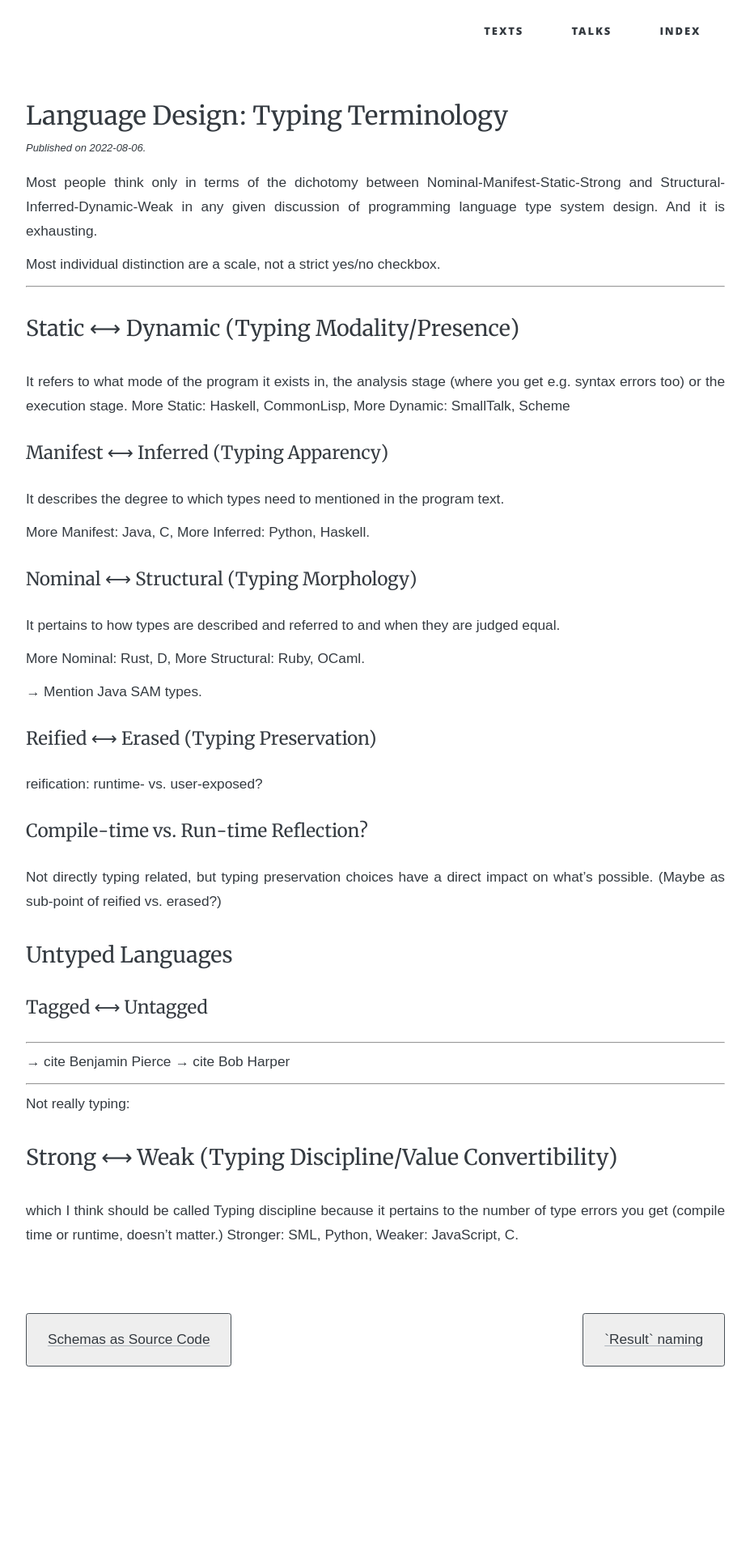
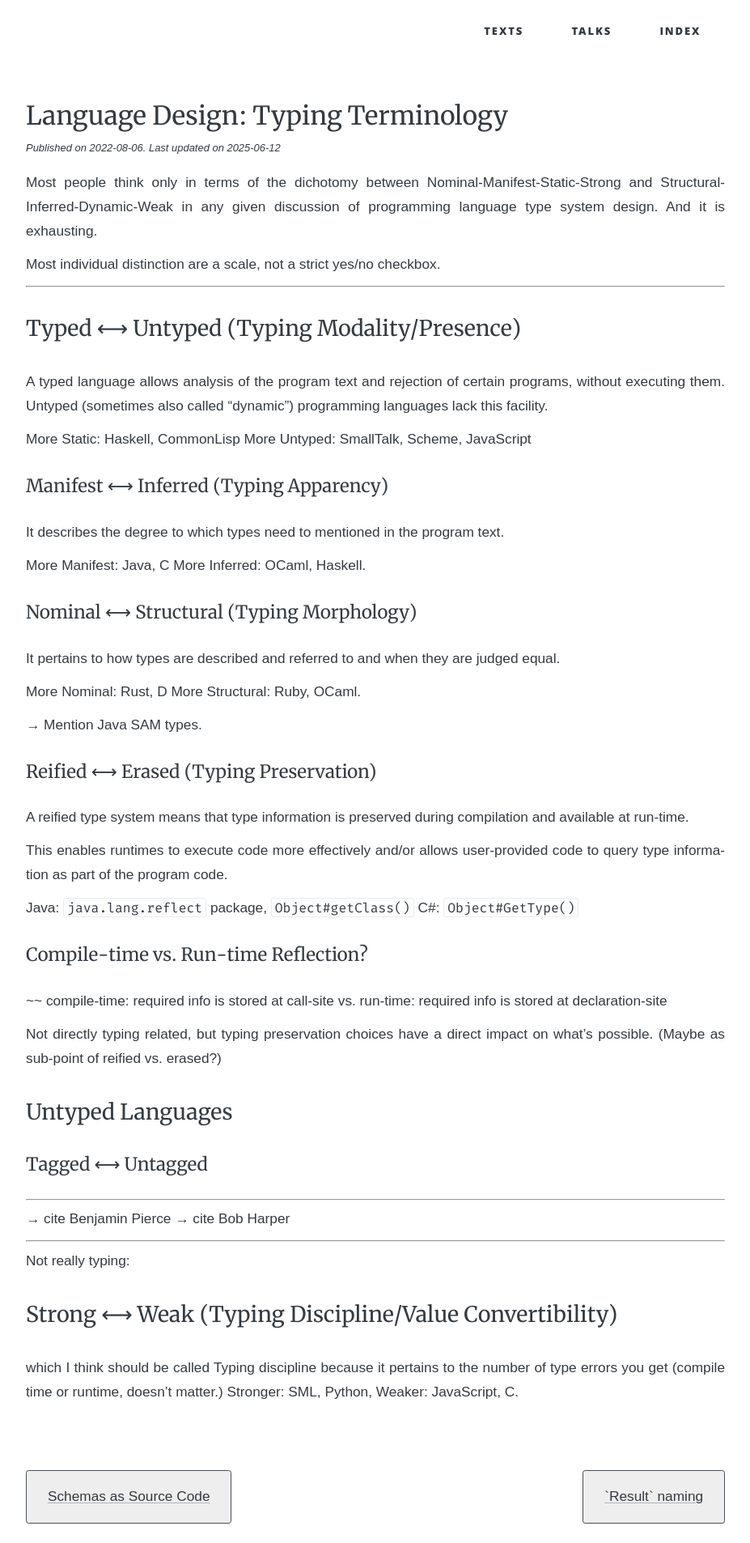
Before and after one commit to soc/soc.me, a Jekyll site: the page built from _languages/typing-terminology.md, in a window 1280 px wide. Shown: the whole page at 81% size, without its empty margins (176-1103 px from the left). Built offline with Jekyll 4.4.1, drawn with Linux system fonts in a browser that asks for light colours; some web fonts are replaced; before the commit the page ends 1712 px from its top, so only the background shows below that.

Commit message:
work on "Language Design: Typing Terminology"

```diff
--- a/_languages/typing-terminology.md
+++ b/_languages/typing-terminology.md
@@ -1,6 +1,7 @@
 ---
 title:  "Language Design: Typing Terminology"
 date:   2022-08-06
+update: 2025-06-12
 ---
 
 Most people think only in terms of the dichotomy between Nominal-Manifest-Static-Strong and Structural-Inferred-Dynamic-Weak in any given discussion of programming language type system design. And it is exhausting.
@@ -9,29 +10,43 @@ Most individual distinction are a scale, not a strict yes/no checkbox.
 
 ---
 
-## Static ⟷ Dynamic (Typing Modality/Presence)
+## Typed ⟷ Untyped (Typing Modality/Presence)
 
-It refers to what mode of the program it exists in, the analysis stage (where you get e.g. syntax errors too) or the execution stage. More Static: Haskell, CommonLisp, More Dynamic: SmallTalk, Scheme
+A typed language allows analysis of the program text and rejection of certain programs, without executing them.
+Untyped (sometimes also called "dynamic") programming languages lack this facility.
+
+More Static: Haskell, CommonLisp
+More Untyped: SmallTalk, Scheme, JavaScript
 
 ### Manifest ⟷ Inferred (Typing Apparency)
 
 It describes the degree to which types need to mentioned in the program text.
 
-More Manifest: Java, C, More Inferred: Python, Haskell.
+More Manifest: Java, C
+More Inferred: OCaml, Haskell.
 
 ### Nominal ⟷ Structural (Typing Morphology)
 
 It pertains to how types are described and referred to and when they are judged equal.
 
-More Nominal: Rust, D, More Structural: Ruby, OCaml.
+More Nominal: Rust, D
+More Structural: Ruby, OCaml.
 
 → Mention Java SAM types.
 
 ### Reified ⟷ Erased (Typing Preservation)
 
-reification: runtime- vs. user-exposed?
+A reified type system means that type information is preserved during compilation and available at run-time.
+
+This enables runtimes to execute code more effectively and/or allows user-provided code to query type information as
+part of the program code.
+
+Java: `java.lang.reflect` package, `Object#getClass()`
+C#: `Object#GetType()`
 
 ### Compile-time vs. Run-time Reflection?
+
+~~ compile-time: required info is stored at call-site vs. run-time: required info is stored at declaration-site
 
 Not directly typing related, but typing preservation choices have a direct impact on what's possible.
 (Maybe as sub-point of reified vs. erased?)
```
